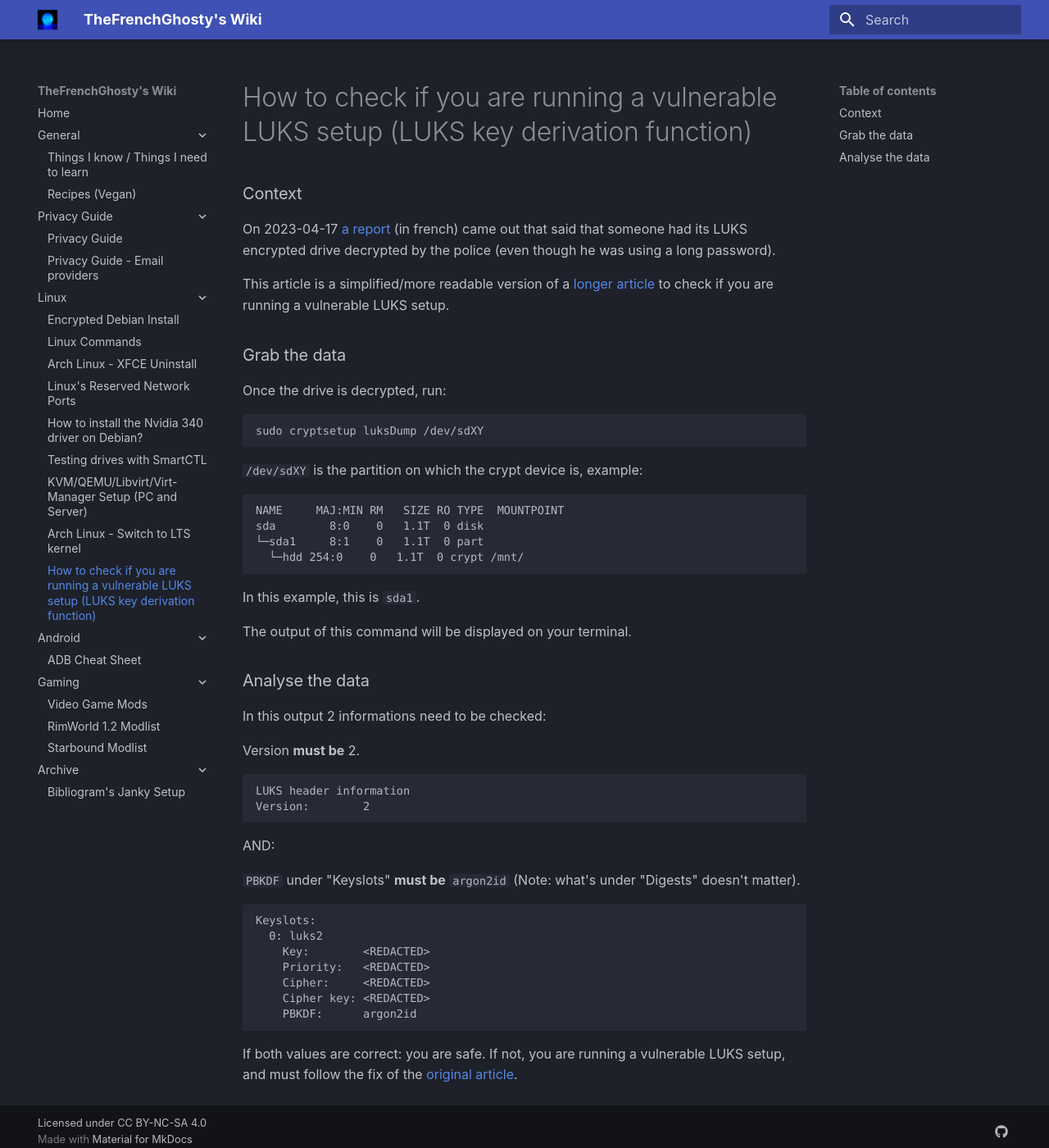
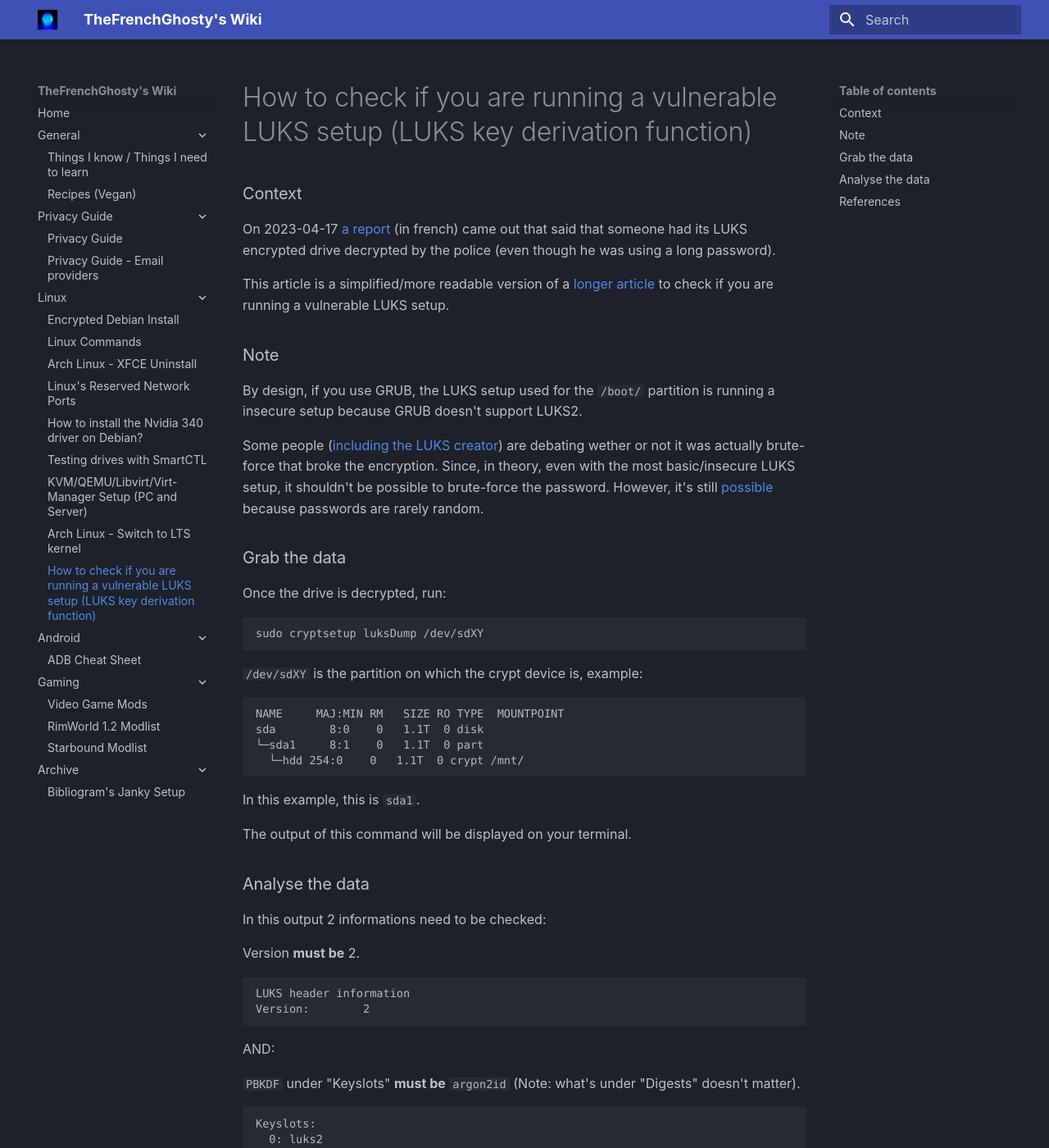
Before and after one commit to TheFrenchGhosty/wiki.thefrenchghosty.me, an MkDocs documentation site: the page built from docs/linux/vulnerable-luks-setup.md, in a window 1280 px wide and 1400 px high. Shown: the whole window at 82% size. Built offline with MkDocs 1.6.1 and Material for MkDocs 9.7.7, drawn with Linux system fonts in a browser that asks for light colours; some of the changed text lies outside the part shown.

Commit message:
Add notes and references to the article to check if you are running a vulnerable LUKS setup

````diff
--- a/docs/linux/vulnerable-luks-setup.md
+++ b/docs/linux/vulnerable-luks-setup.md
@@ -3,6 +3,13 @@
 On 2023-04-17 [a report](https://nantes.indymedia.org/posts/87395/une-lettre-divan-enferme-a-la-prison-de-villepinte-perquisitions-et-disques-durs-dechiffres/) (in french) came out that said that someone had its LUKS encrypted drive decrypted by the police (even though he was using a long password).
 
 This article is a simplified/more readable version of a [longer article](https://mjg59.dreamwidth.org/66429.html) to check if you are running a vulnerable LUKS setup.
+
+
+## Note
+
+By design, if you use GRUB, the LUKS setup used for the `/boot/` partition is running a insecure setup because GRUB doesn't support LUKS2.
+
+Some people ([including the LUKS creator](https://teddit.pussthecat.org/r/linux/comments/12q51ce/psa_upgrade_your_luks_key_derivation_function/jgpvsqc/#c)) are debating wether or not it was actually brute-force that broke the encryption. Since, in theory, even with the most basic/insecure LUKS setup, it shouldn't be possible to brute-force the password. However, it's still [possible](https://teddit.pussthecat.org/r/linux/comments/12q51ce/psa_upgrade_your_luks_key_derivation_function/jgq41pu/#c) because passwords are rarely random.
 
 
 ## Grab the data
@@ -53,3 +60,10 @@
 ```
 
 If both values are correct: you are safe. If not, you are running a vulnerable LUKS setup, and must follow the fix of the [original article](https://mjg59.dreamwidth.org/66429.html).
+
+
+## References
+
+- https://mjg59.dreamwidth.org/66429.html
+
+- https://teddit.pussthecat.org/r/linux/comments/12q51ce/psa_upgrade_your_luks_key_derivation_function/
````
